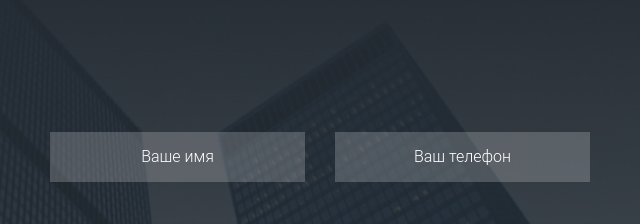
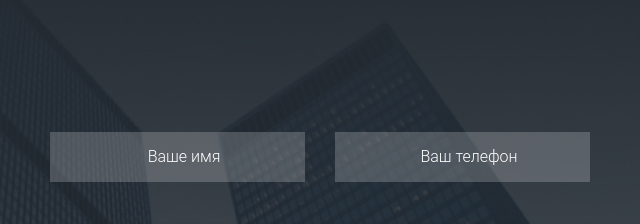
Before and after one commit to MedvedevNik/HouseVOP, a plain HTML site: page index.html in a window 1280 px wide. Shown: the part 2240-2464 px from the top of the page, 605-1245 px from the left. Drawn offline with nearby package versions, Linux system fonts and the light colour scheme.

Commit message:
fix bug in the input

```diff
--- a/css/style.css
+++ b/css/style.css
@@ -291,11 +291,14 @@ p {
    border: none;
    max-width: 255px;
    width: 100%;
-   padding: 0;
+   padding-left: 15px;
+
+   color: #fff;
 }
 
 input::placeholder {
    color: #fff;
+   padding: 0;
    text-align: center;
    font-size: 16px;
    font-weight: 300;
```
